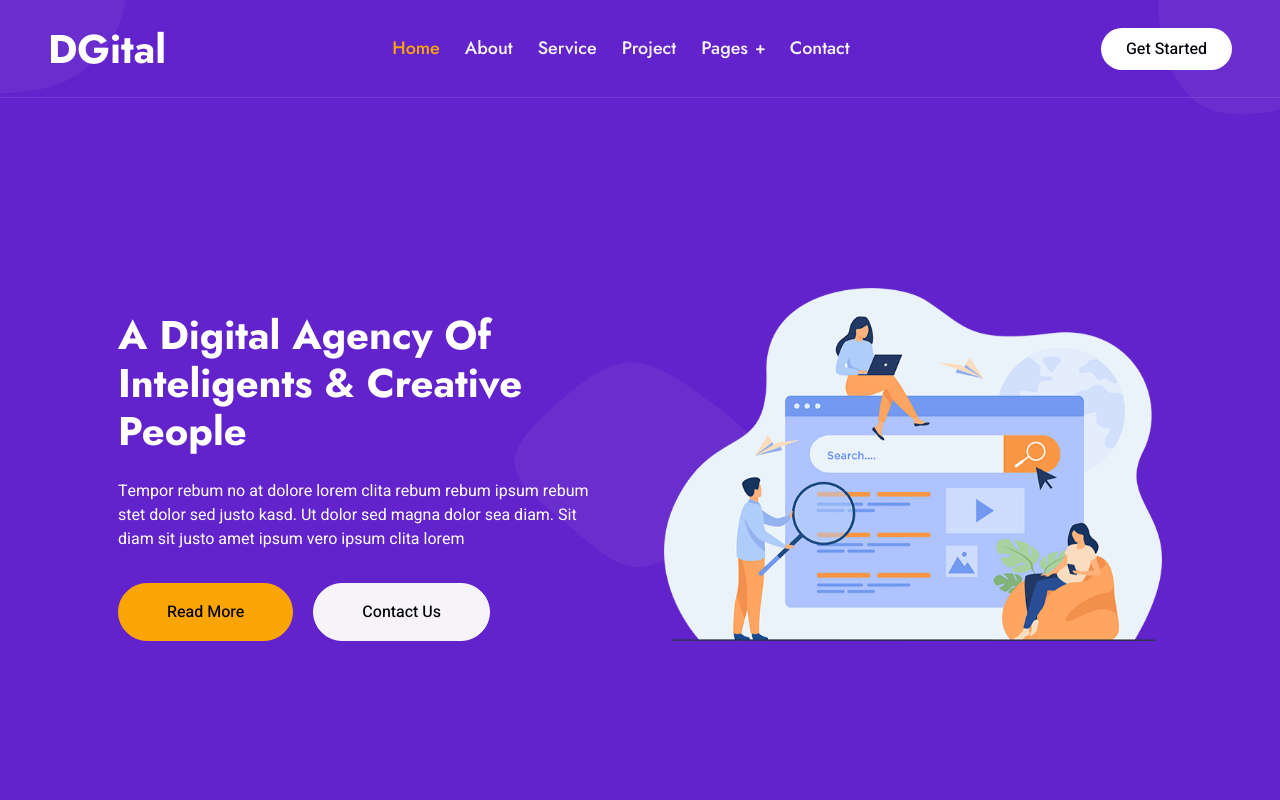
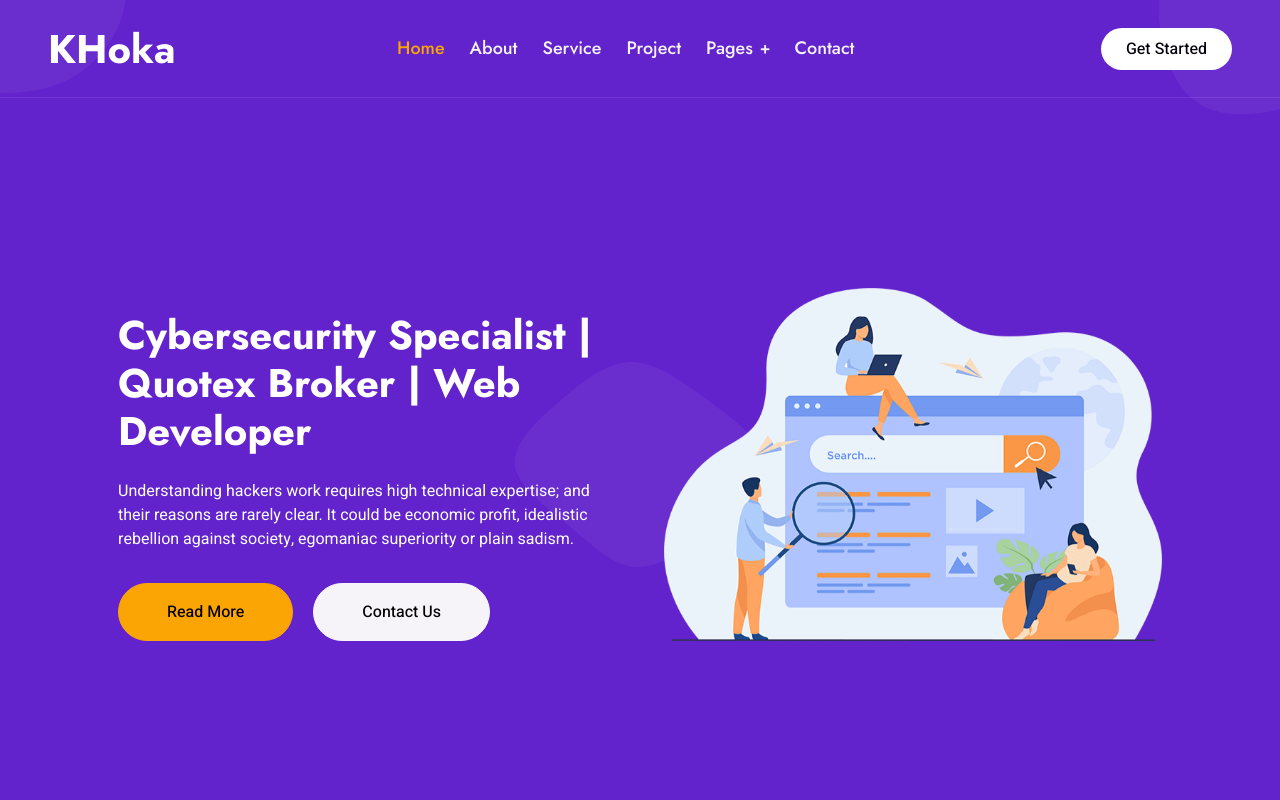
Before and after one commit to weirdnehal/-, a plain HTML site: page index.html in a window 1280 px wide. Shown: the top 800 px of the page. Drawn offline with nearby package versions, Linux system fonts and the light colour scheme; animation ran at ten frames a second.

Commit message:
Update index.html

```diff
--- a/index.html
+++ b/index.html
@@ -3,7 +3,7 @@
 
 <head>
     <meta charset="utf-8">
-    <title>DGital - Digital Agency HTML Template</title>
+    <title>Khairul Ahmed Khoka</title>
     <meta content="width=device-width, initial-scale=1.0" name="viewport">
     <meta content="" name="keywords">
     <meta content="" name="description">
@@ -47,7 +47,7 @@
         <div class="container-xxl position-relative p-0">
             <nav class="navbar navbar-expand-lg navbar-light px-4 px-lg-5 py-3 py-lg-0">
                 <a href="" class="navbar-brand p-0">
-                    <h1 class="m-0">DGital</h1>
+                    <h1 class="m-0">KHoka</h1>
                     <!-- <img src="img/logo.png" alt="Logo"> -->
                 </a>
                 <button class="navbar-toggler" type="button" data-bs-toggle="collapse" data-bs-target="#navbarCollapse">
@@ -77,8 +77,8 @@
                 <div class="container px-lg-5">
                     <div class="row g-5 align-items-end">
                         <div class="col-lg-6 text-center text-lg-start">
-                            <h1 class="text-white mb-4 animated slideInDown">A Digital Agency Of Inteligents & Creative People</h1>
-                            <p class="text-white pb-3 animated slideInDown">Tempor rebum no at dolore lorem clita rebum rebum ipsum rebum stet dolor sed justo kasd. Ut dolor sed magna dolor sea diam. Sit diam sit justo amet ipsum vero ipsum clita lorem</p>
+                            <h1 class="text-white mb-4 animated slideInDown">Cybersecurity Specialist | Quotex Broker | Web Developer</h1>
+                            <p class="text-white pb-3 animated slideInDown"> Understanding hackers work requires high technical expertise; and their reasons are rarely clear. It could be economic profit, idealistic rebellion against society, egomaniac superiority or plain sadism.</p>
                             <a href="" class="btn btn-secondary py-sm-3 px-sm-5 rounded-pill me-3 animated slideInLeft">Read More</a>
                             <a href="" class="btn btn-light py-sm-3 px-sm-5 rounded-pill animated slideInRight">Contact Us</a>
                         </div>
```
